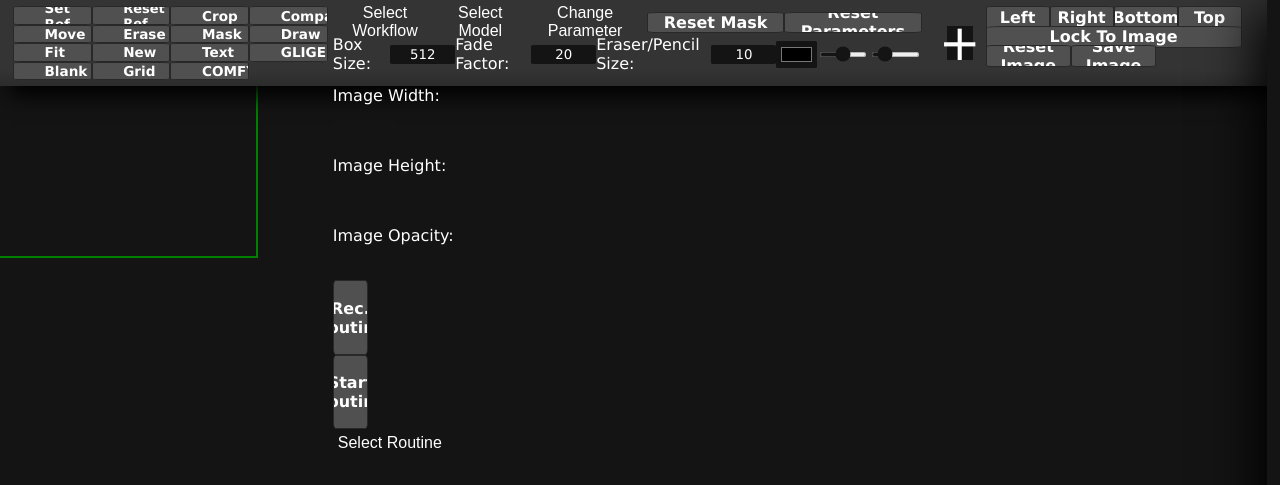
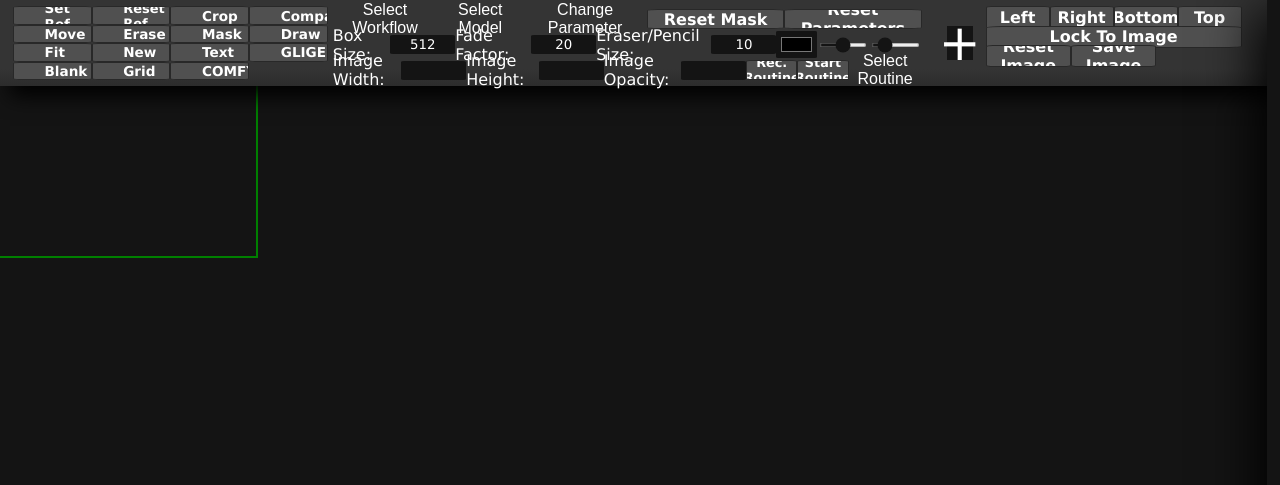
Before and after one commit to taabata/ComfyCanvas, a Flask app: template templates/index.html in a window 1280 px wide. Shown: the top 485 px of the page. Run offline with Flask 3, Linux system fonts and the light colour scheme; the template is opened without the code that fills it, so the values that code supplies are empty; parts of the project's set-up code (start-up, migrations or seed data) failed here and were passed over.

Commit message:
Update styles.css

```diff
--- a/static/styles.css
+++ b/static/styles.css
@@ -211,12 +211,12 @@
     flex-wrap: wrap;
 }
 
-#workflowsettings, #generalsettings{
+#workflowsettings, #generalsettings, #moresettings{
     display: flex;
     justify-content: space-between;
     align-items: center;
     width: 100%;
-    height: 50%;
+    height: 40%;
 }
 
 #locksetts, #lockfull, #othersetts{
@@ -594,7 +594,13 @@
     opacity: 0;
     transform: translate(-50%,-50%);
 }
+#routinerecord,#routinestart{
+    width: 10%;
+}
 
+#routinerecord p,#routinestart p{
+    font-size: 80%;
+}
 
 
 /*###############################*/
```
